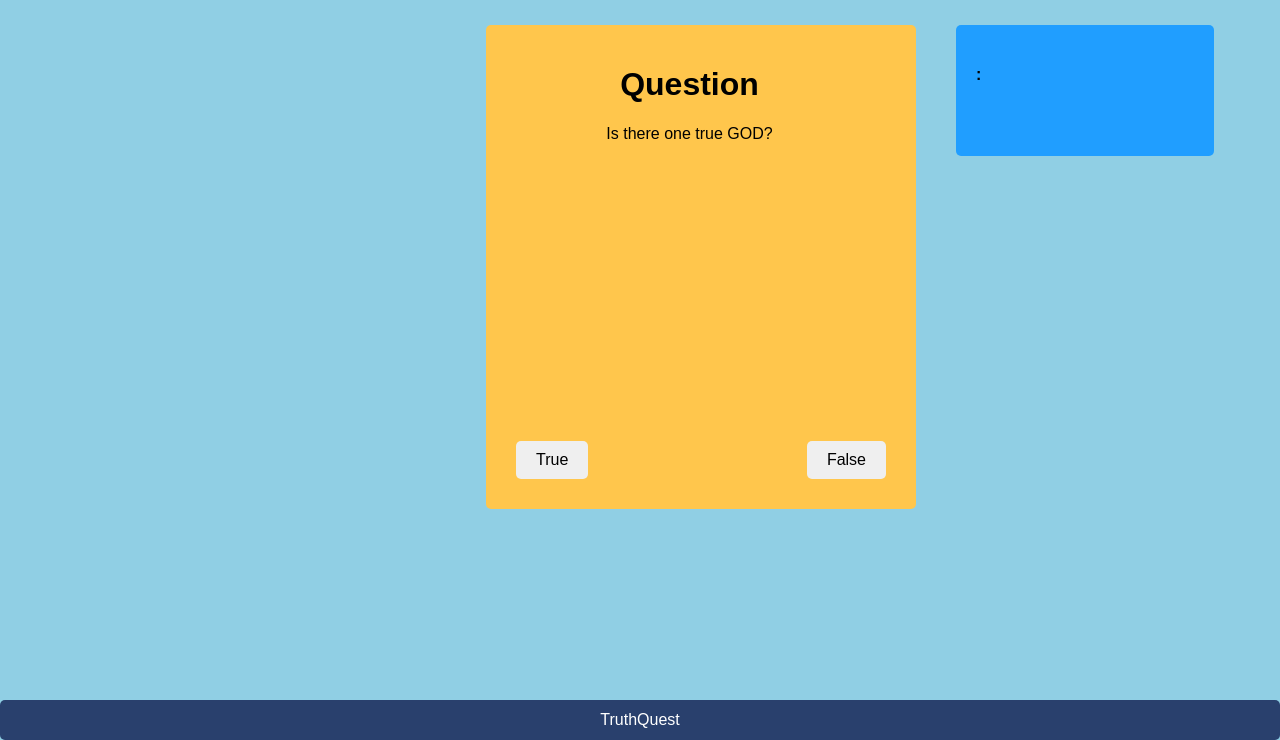
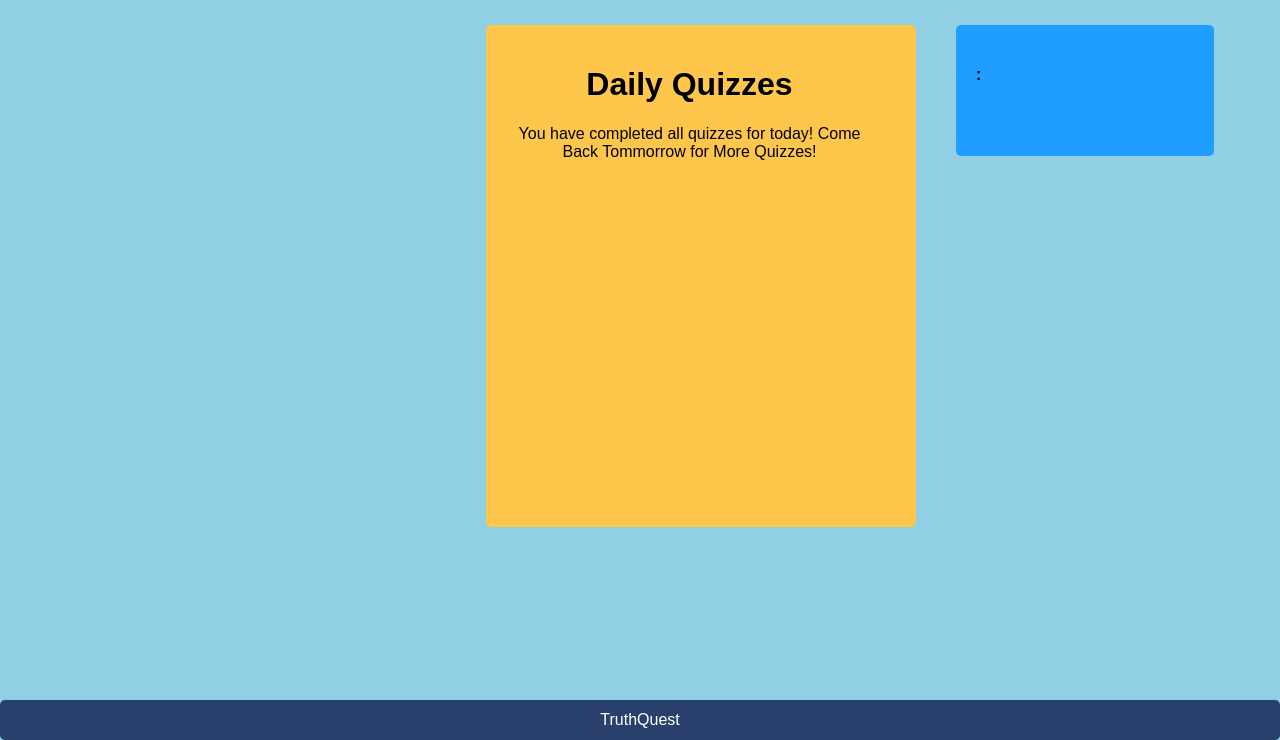
Before and after one commit to Grey-What/TruthQuest, a Flask app: page /main in a window 1280 px wide. Shown: the part 60-800 px from the top of the page. Run offline with Flask 3, Linux system fonts and the light colour scheme; data that the repository does not hold is empty; parts of the project's set-up code (start-up, migrations or seed data) failed here and were passed over.

Commit message:
finailized daily quizzes

```diff
--- a/web_flask/models.py
+++ b/web_flask/models.py
@@ -26,10 +26,11 @@ class Quiz(db.Model, UserMixin):
     id = db.Column(db.Integer, primary_key=True)
     question = db.Column(db.String(256), nullable=False)
     answer = db.Column(db.Boolean, nullable=False)
+    date_added = db.Column(db.Date, nullable=False, default=db.func.current_date())
 
     def __repr__(self):
         """print string representation of a quiz"""
-        return "Quiz('{}', '{}', '{}')".format(self.id, self.question, self.answer)
+        return "Quiz('{}', '{}', '{}', '{}')".format(self.id, self.date_added, self.question, self.answer)
 
 class Verse(db.Model, UserMixin):
     __tablename__ = 'verses'
--- a/web_flask/routes.py
+++ b/web_flask/routes.py
@@ -1,35 +1,88 @@
 from uuid import uuid4
 from datetime import datetime
 from web_flask.forms import RegistrationFrom, LoginForm
-from flask import render_template, flash, redirect, url_for
+from flask import render_template, flash, redirect, url_for, session, request
 from web_flask import app, db, bcrypt
-from web_flask.models import User
+from web_flask.models import User, Quiz
 from flask_login import login_user, current_user, logout_user
-from web_flask.daily_verse import get_daily_verse
+from web_flask.daily_objects import get_daily_verse, get_daily_quizzes
 from apscheduler.schedulers.background import BackgroundScheduler
 import atexit
+from sqlalchemy.sql import func
 
 daily_verse = ""
+daily_quizzes = []
 #for scheduled job
 def fetch_and_store_daily_verse():
     global daily_verse
     daily_verse = get_daily_verse()
 
-quiz_data = [
-    {
-        'id': str(uuid4()),
-        'question': "Is there one true GOD?",
-        'answer': True
-    }
-]
+def fetch_and_store_daily_quizzes():
+    global daily_quizzes
+    daily_quizzes = get_daily_quizzes()
 
 @app.route("/")
 def landing_page():
     return render_template("landing_page.html")
 
-@app.route('/main')
+@app.route('/main', methods=['GET', 'POST'])
 def main():
-    return render_template('main.html', quiz_data=quiz_data, daily_verse=daily_verse)
+    global daily_quizzes
+    current_date = datetime.utcnow().date()
+
+    last_quiz_date = session.get('last_quiz_date')
+    if last_quiz_date is None or datetime.strptime(last_quiz_date, '%Y-%m-%d').date() != current_date:
+        session['quiz_index'] = 0
+        session['quiz_answered'] = False
+        session['quiz_answer'] = None
+        session['last_quiz_date'] = current_date.strftime('%Y-%m-%d')
+        session['daily_quizzes'] = [quiz.id for quiz in daily_quizzes]
+
+    if 'daily_quizzes' not in session:
+        session['daily_quizzes'] = [quiz.id for quiz in daily_quizzes]
+
+    quiz_index = session.get('quiz_index', 0)
+    quizzes = Quiz.query.filter(Quiz.id.in_(session['daily_quizzes'])).all()
+
+    quiz_complete = quiz_index >= len(quizzes)
+
+    if quiz_complete:
+      current_quiz = None
+    else:
+      current_quiz = quizzes[quiz_index]
+
+    return render_template('main.html', quiz=current_quiz,
+                           index=quiz_index + 1, daily_verse=daily_verse,
+                           quiz_answered=session['quiz_answered'],
+                           quiz_answer=session['quiz_answer'],
+                           quiz_complete=quiz_complete)
+
+@app.route('/next_quiz', methods=['POST'])
+def next_quiz():
+    user_answer = request.form.get('answer')
+
+    if user_answer:
+        # Store user's answer and check correctness
+        session['quiz_answer'] = user_answer
+        session['quiz_answered'] = True
+
+    quiz_index = session.get('quiz_index', 0)
+    daily_quizzes = session.get('daily_quizzes', [])
+    quizzes = Quiz.query.filter(Quiz.id.in_(daily_quizzes)).all()
+
+    if quiz_index < len(quizzes):
+        quiz = quizzes[quiz_index]
+
+        # Move to the next quiz index if user submits 'Next Quiz'
+        if 'next_quiz' in request.form:
+            session['quiz_index'] += 1
+            session['quiz_answered'] = False
+            session['quiz_answer'] = None
+
+    if session['quiz_index'] >= len(quizzes):
+        return redirect(url_for('main'))
+
+    return redirect(url_for('main'))
 
 @app.route("/about")
 def about():
@@ -69,9 +122,11 @@ def logout():
     return redirect(url_for('landing_page'))
 
 scheduler = BackgroundScheduler()
+scheduler.add_job(func=fetch_and_store_daily_quizzes, trigger="interval", hours=24)
 scheduler.add_job(func=fetch_and_store_daily_verse, trigger="interval", hours=24)
 scheduler.start()
 
 atexit.register(lambda: scheduler.shutdown())
 
 fetch_and_store_daily_verse()
+fetch_and_store_daily_quizzes()
--- a/web_flask/templates/main.html
+++ b/web_flask/templates/main.html
@@ -1,18 +1,41 @@
     {% extends "base.html" %}
-
-    {% block title  %}Quiz{% endblock  %}
 
     {% block content %}
         <div class="container">
-        <div id ="quiz">
-            <h1>Question</h1>
-            {% for quiz in quiz_data  %}
+            <div id="quiz">
+                <h1>Daily Quizzes</h1>
+                {% block quiz %}
+                    {% if quiz_complete %}
+                            <p>You have completed all quizzes for today!
+                                Come Back Tommorrow for More Quizzes!
+                            </p>
+                    {% else %}
+                            <h2>Quiz {{ index }} of 5:</h2>
+                            {% if quiz_answered %}
+                                <p>Your answer was: <strong>{{ quiz_answer }}</strong></p>
+                                {% if (quiz_answer == 'True' and quiz.answer) or (quiz_answer == 'False' and not quiz.answer) %}
+                                    <p><strong>Correct!</strong></p>
+                                {% else %}
+                                    <p><strong>Incorrect.</strong> The correct answer is: {{ 'True' if quiz.answer else 'False' }}</p>
+                                {% endif %}
+                                <form action="{{ url_for('next_quiz') }}" method="POST">
+                                    <input type="submit" name="next_quiz" value="Next Quiz">
+                                </form>
+                            {% else %}
+                            <form action="{{ url_for('next_quiz') }}" method="POST">
                                 <p>{{ quiz.question }}</p>
-            {% endfor %}
-        <div class="button-container">
-            <button>True</button>
-            <button>False</button>
-        </div>
+
+                                <input type="radio" id="true" name="answer" value="True">
+                                <label for="true">True</label><br>
+
+                                <input type="radio" id="false" name="answer" value="False">
+                                <label for="false">False</label><br>
+
+                                <input type="submit" value="Submit">
+                            </form>
+                            {% endif %}
+                    {% endif %}
+                {% endblock quiz %}
             </div>
             <div id="verse">
                 <h1>{{ daily_verse.bookname }}</h1>
```
Also changed, not shown: web_flask/daily_objects.py (renamed from web_flask/daily_verse.py, +12 -3 lines). Lines whose indentation alone changed are shown as unchanged.
